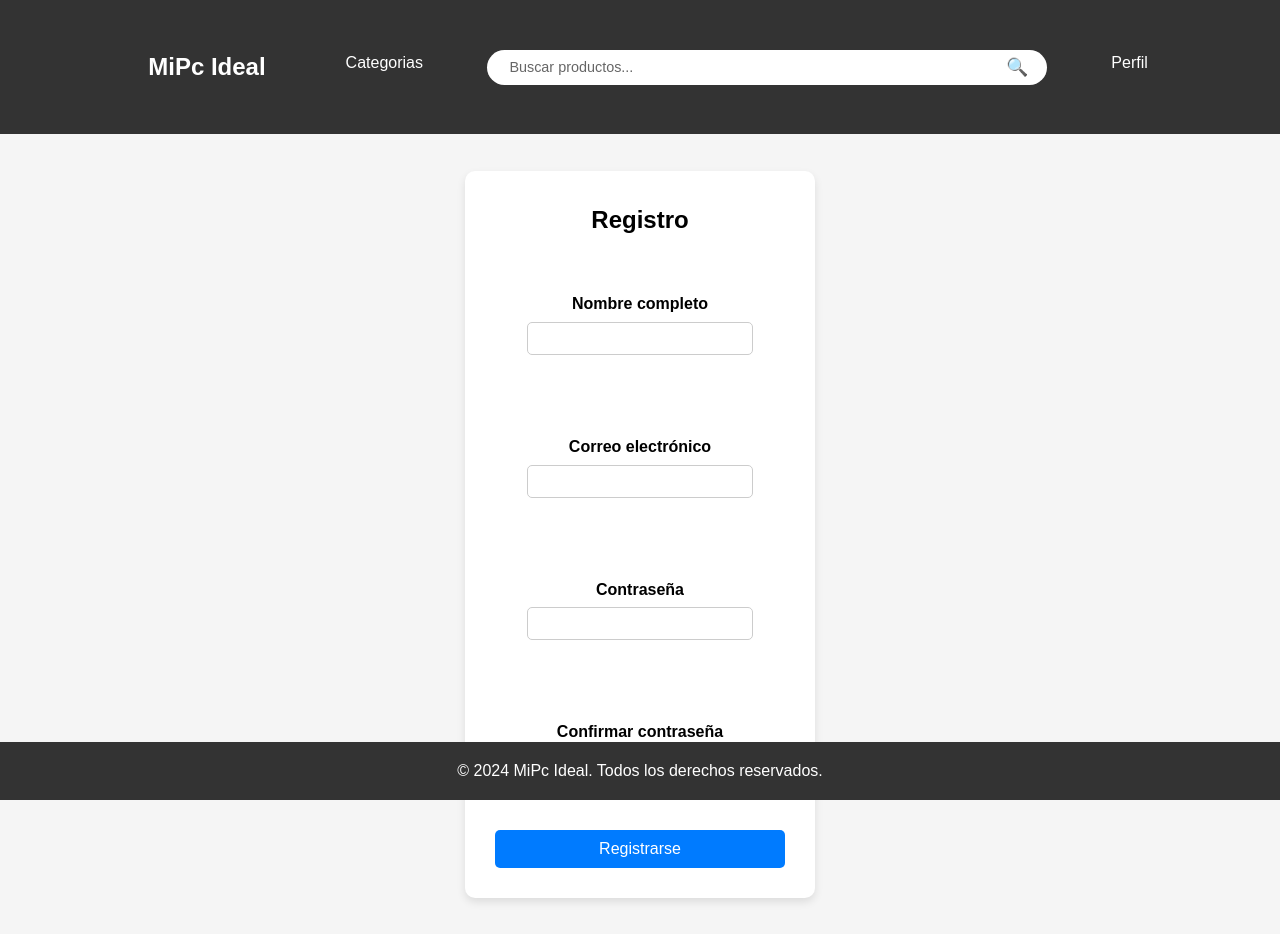
After one commit to pkledeuS/CAPSTONE_002D, a Django app: template fase 2/Evidencias Proyecto/mipc_ideal/app/templates/register.html in a window 1280 px wide. The commit adds this page. Run offline with Django 5.2, Linux system fonts and the light colour scheme; the template is opened without the code that fills it, so the values that code supplies are empty.

Commit message:
avance de registro y intento de boton de perfil

```diff
--- a/fase 2/Evidencias Proyecto/mipc_ideal/app/templates/home.css
+++ b/fase 2/Evidencias Proyecto/mipc_ideal/app/templates/css/register.css
@@ -1,4 +1,3 @@
-/* Reset básico */
 * {
     margin: 0;
     padding: 0;
@@ -165,3 +164,51 @@ footer {
         margin-bottom: 0.5rem;
     }
 }
+
+/* Estilos del formulario de registro */
+main {
+    font-family: Arial, sans-serif;
+    background: #f5f5f5;
+    display: flex;
+    justify-content: center;
+    align-items: center;
+    height: 100vh;
+}
+.form-container {
+    background: white;
+    padding: 30px;
+    border-radius: 10px;
+    box-shadow: 0 4px 8px rgba(0,0,0,0.1);
+    width: 350px;
+}
+.form-container h2 {
+    text-align: center;
+    margin-bottom: 20px;
+}
+.form-group {
+    margin-bottom: 15px;
+}
+.form-group label {
+    display: block;
+    font-weight: bold;
+    margin-bottom: 5px;
+}
+.form-group input {
+    width: 100%;
+    padding: 8px;
+    border-radius: 5px;
+    border: 1px solid #ccc;
+}
+.btn {
+    width: 100%;
+    padding: 10px;
+    border: none;
+    background: #007BFF;
+    color: white;
+    font-size: 16px;
+    border-radius: 5px;
+    cursor: pointer;
+}
+.btn:hover {
+    background: #0056b3;
+}
--- /dev/null
+++ b/fase 2/Evidencias Proyecto/mipc_ideal/app/templates/js/script.js
@@ -0,0 +1,43 @@
+// formulario de registro
+document.getElementById("registroForm").addEventListener("submit", function(event) {
+event.preventDefault();
+
+const nombre = document.getElementById("nombre").value.trim();
+const email = document.getElementById("email").value.trim();
+const password = document.getElementById("password").value;
+const confirmPassword = document.getElementById("confirmPassword").value;
+
+if (password !== confirmPassword) {
+alert("⚠️ Las contraseñas no coinciden");
+return;
+}
+
+if (password.length < 6) {
+alert("⚠️ La contraseña debe tener al menos 6 caracteres");
+return;
+}
+
+// Simulación de éxito
+alert(`✅ Registro exitoso\nBienvenido, ${nombre}`);
+
+// Aquí podrías enviar los datos al servidor con fetch()
+});
+
+
+// menú desplegable
+const menuToggle = document.getElementById("menuToggle");
+const menuOptions = document.getElementById("menuOptions");
+
+menuToggle.addEventListener("click", () => {
+  menuOptions.style.display =
+    menuOptions.style.display === "block" ? "none" : "block";
+});
+
+// Cierra el menú si haces clic fuera de él
+window.addEventListener("click", (event) => {
+  if (!menuToggle.contains(event.target) && !menuOptions.contains(event.target)) {
+    menuOptions.style.display = "none";
+  }
+});
+
+// formulario de búsqueda
--- /dev/null
+++ b/fase 2/Evidencias Proyecto/mipc_ideal/app/templates/register.html
@@ -0,0 +1,60 @@
+<!DOCTYPE html>
+<html lang="en">
+<head>
+    <meta charset="UTF-8">
+    <meta name="viewport" content="width=device-width, initial-scale=1.0">
+    <title>Cotiza tu nuevo Dispositivo</title>
+    <link rel="stylesheet" href="css/register.css">
+</head>
+<body>
+    <header>
+        <nav>
+            <div class="logo">
+                <a href="home.html"><h2>MiPc Ideal</h2></a>
+            </div>
+            <ul class="nav-links">
+                <li><a href="#">Categorias</a></li>
+                <li class="search-container">
+                    <form class="search-form">
+                        <input type="text" class="search-input" placeholder="Buscar productos...">
+                        <button type="submit" class="search-button">🔍</button>
+                    </form>
+                </li>
+                <li><a href="#">Perfil</a></li>
+            </ul>
+        </nav>
+    </header>
+
+    <main>
+    <div class="form-container">
+        <h2>Registro</h2>
+        <form id="registroForm">
+            <div class="form-group">
+                <label for="nombre">Nombre completo</label>
+                <input type="text" id="nombre" name="nombre" required>
+            </div>
+            <div class="form-group">
+                <label for="email">Correo electrónico</label>
+                <input type="email" id="email" name="email" required>
+            </div>
+            <div class="form-group">
+                <label for="password">Contraseña</label>
+                <input type="password" id="password" name="password" minlength="6" required>
+            </div>
+            <div class="form-group">
+                <label for="confirmPassword">Confirmar contraseña</label>
+                <input type="password" id="confirmPassword" name="confirmPassword" required>
+            </div>
+            <button type="submit" class="btn">Registrarse</button>
+        </form>
+    </div>
+    </main>
+
+    <footer>
+        <p>&copy; 2024 MiPc Ideal. Todos los derechos reservados.</p>
+    </footer>
+
+<script src="script.js"></script>
+
+</body>
+</html>
```
Also changed, not shown: fase 2/Evidencias Proyecto/mipc_ideal/app/templates/css/home.css (added, +210 -0 lines), fase 2/Evidencias Proyecto/mipc_ideal/app/templates/home.html (+33 -1 lines), fase 2/Evidencias Proyecto/mipc_ideal/app/templates/IMG/vemon.jpg (renamed from fase 2/Evidencias Proyecto/mipc_ideal/app/IMG/vemon.jpg).
